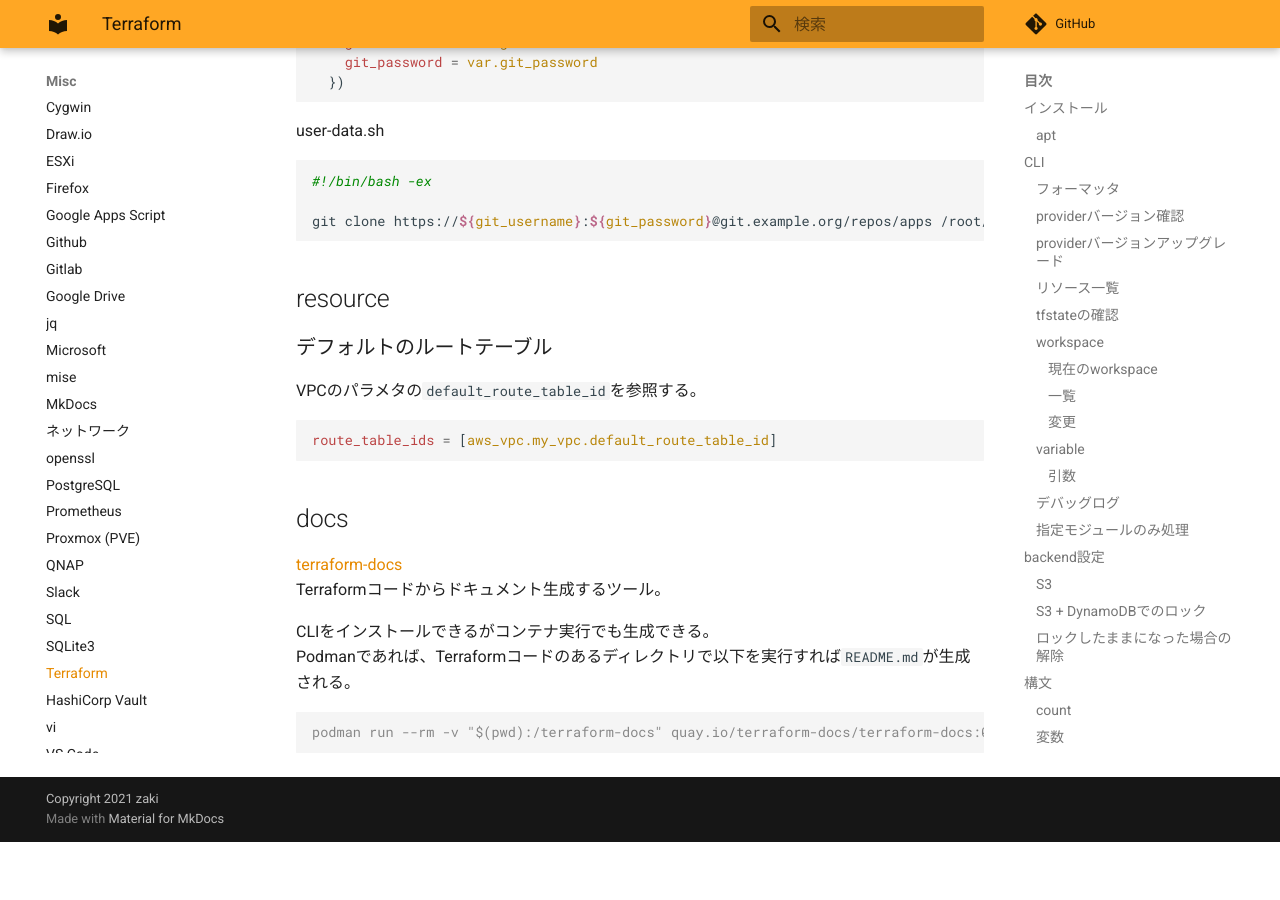
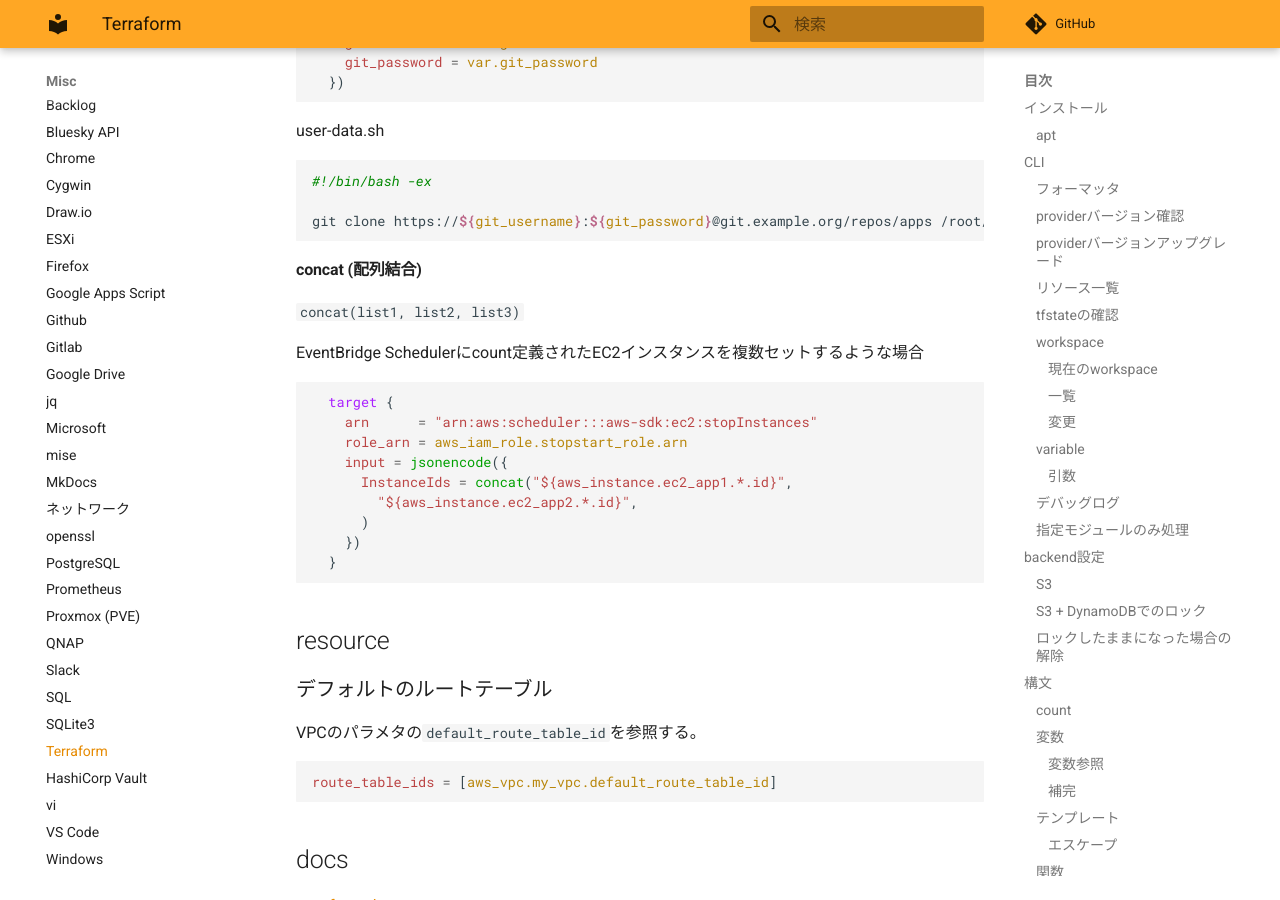
Before and after one commit to zaki-lknr/docs, an MkDocs documentation site: the page built from docs/Misc/terraform.md, in a window 1280 px wide and 900 px high, scrolled down 6225 px. Built offline with MkDocs 1.6.1 and Material for MkDocs 9.7.7, drawn with Linux system fonts in a browser that asks for light colours; comment, search, counter and statistics services are not loaded; before the commit the page ends 7067 px from its top, so only the background shows below that.

Commit message:
add: misc/terraform: concat()

````diff
--- a/docs/Misc/terraform.md
+++ b/docs/Misc/terraform.md
@@ -305,6 +305,24 @@ user-data.sh
 git clone https://${git_username}:${git_password}@git.example.org/repos/apps /root/apps
 ```
 
+#### concat (配列結合)
+
+`concat(list1, list2, list3)`
+
+EventBridge Schedulerにcount定義されたEC2インスタンスを複数セットするような場合
+
+```tf
+  target {
+    arn      = "arn:aws:scheduler:::aws-sdk:ec2:stopInstances"
+    role_arn = aws_iam_role.stopstart_role.arn
+    input = jsonencode({
+      InstanceIds = concat("${aws_instance.ec2_app1.*.id}",
+        "${aws_instance.ec2_app2.*.id}",
+      )
+    })
+  }
+```
+
 ## resource
 
 ### デフォルトのルートテーブル
````
